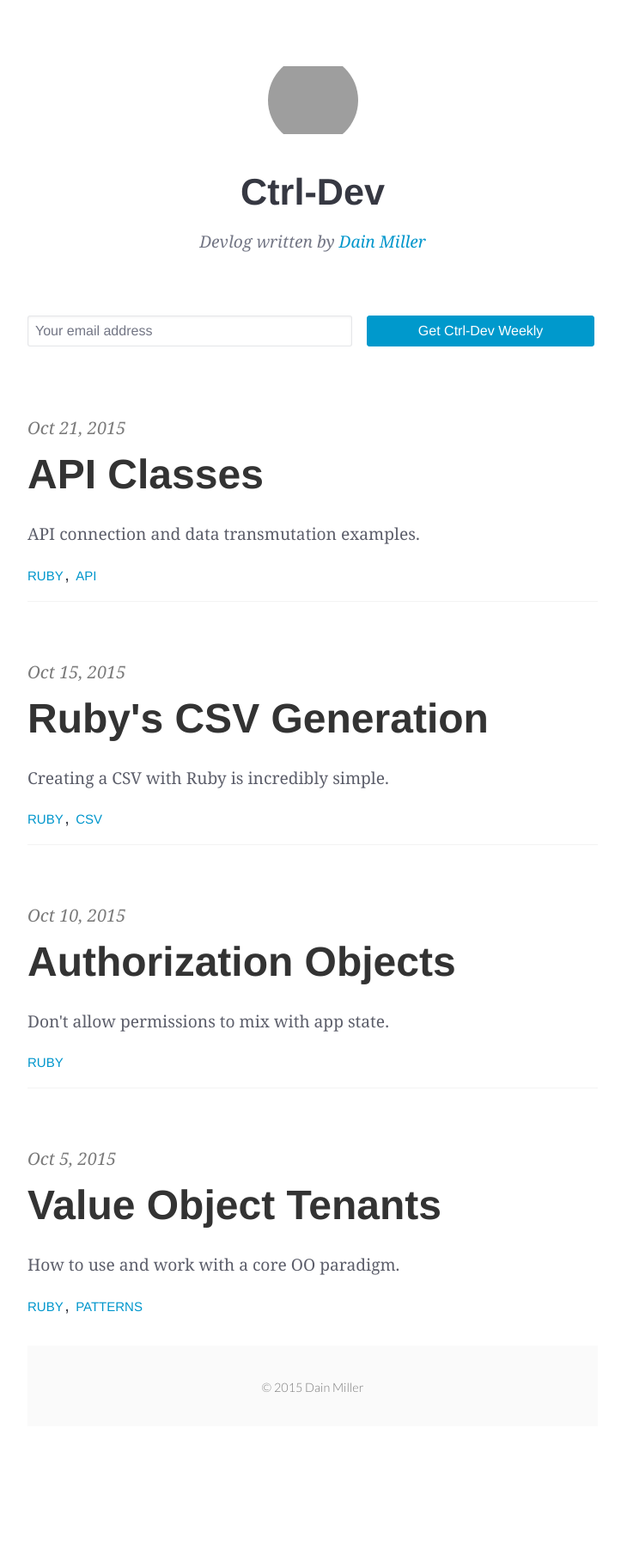
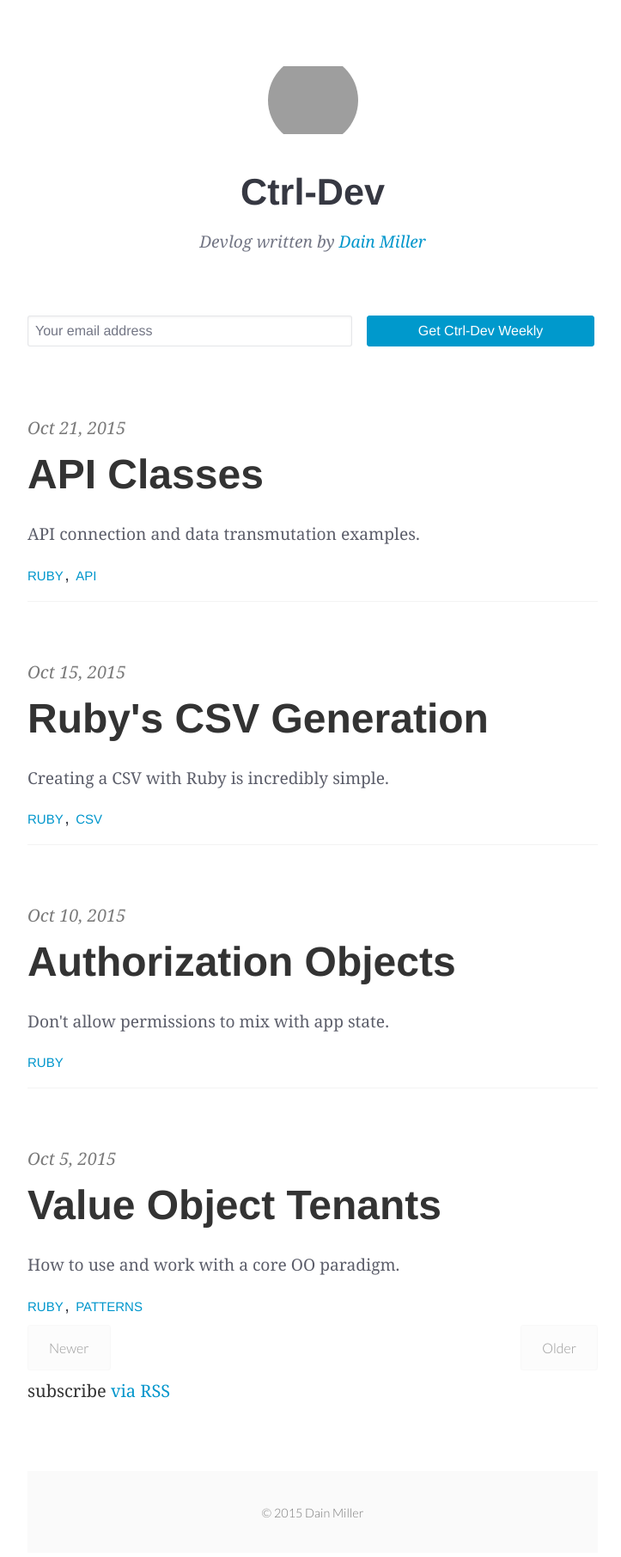
Before and after one commit to mraiur/dainmiller.github.io, a Jekyll site: the page built from index.html, in a window 1280 px wide. Shown: the whole page at 86% size, without its empty margins (276-999 px from the left). Built offline with Jekyll 4.4.1, drawn with Linux system fonts in a browser that asks for light colours; the list of posts is cut into pages by our own code; before the commit the page ends 1665 px from its top, so only the background shows below that; grey boxes are pictures that could not be loaded.

Commit message:
Update index.html

```diff
--- a/index.html
+++ b/index.html
@@ -24,7 +24,7 @@
     {% endfor %}
   </div>
 
-  <!--{% include pagination.html %}-->
+  {% include pagination.html %}
 
-  <!--<p class="rss-subscribe">subscribe <a href="{{ "/feed.xml" | prepend: site.baseurl }}">via RSS</a></p>-->
+  <p class="rss-subscribe">subscribe <a href="{{ "/feed.xml" | prepend: site.baseurl }}">via RSS</a></p>
 </div>
```
